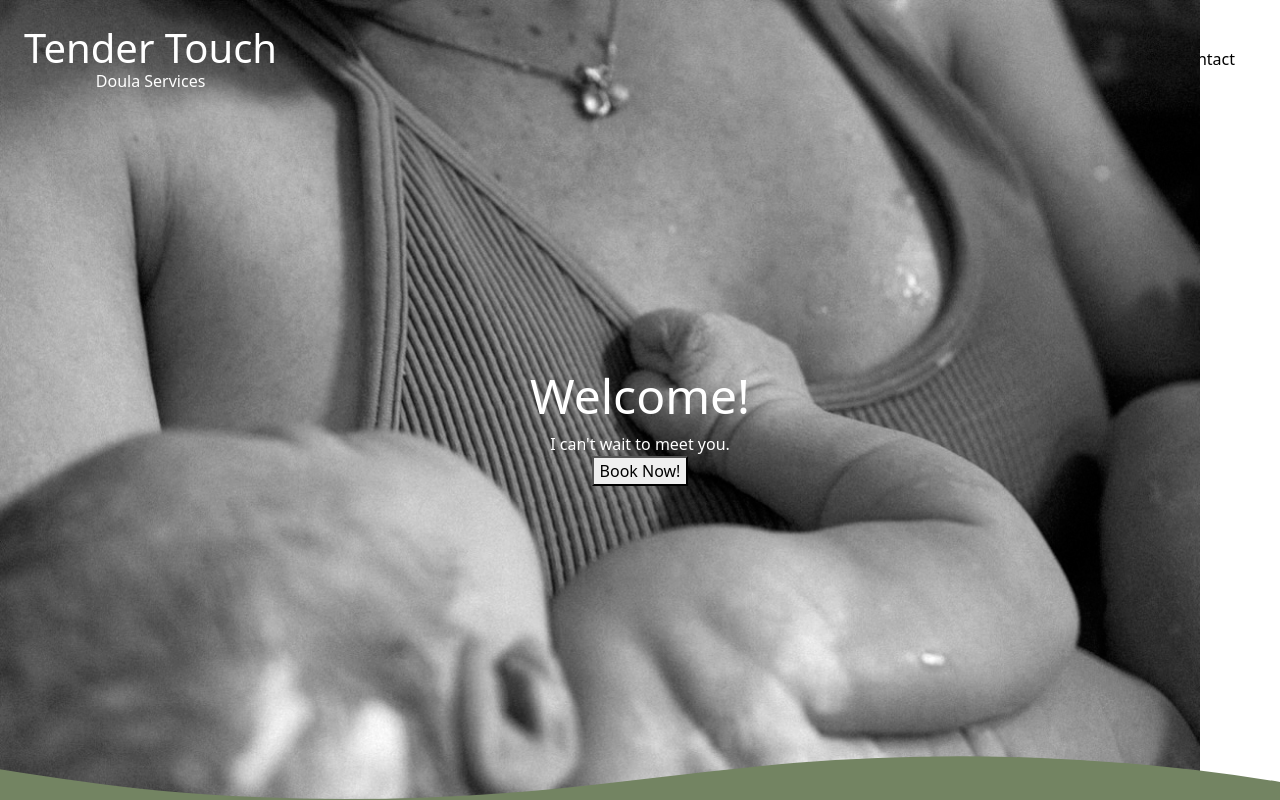
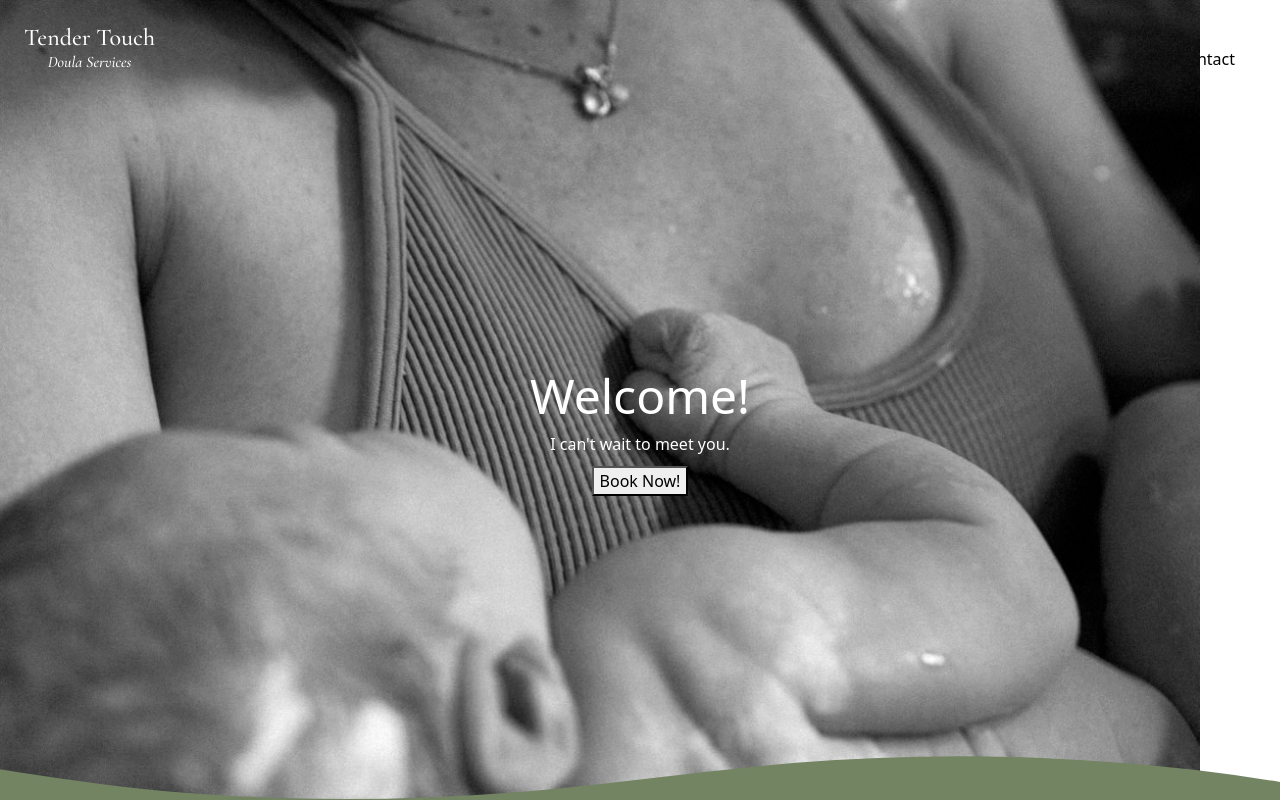
Before and after one commit to AHudg/holistic, a React (Vite) app: page / in a window 1280 px wide. Shown: the top 800 px of the page. Built offline with nearby package versions, Linux system fonts and the light colour scheme.

Commit message:
Added cormorant google font and hero text w/ fade

```diff
--- a/index.html
+++ b/index.html
@@ -9,6 +9,9 @@
       src="https://kit.fontawesome.com/2b5d982922.js"
       crossorigin="anonymous"
     ></script>
+    <link rel="preconnect" href="https://fonts.googleapis.com">
+<link rel="preconnect" href="https://fonts.gstatic.com" crossorigin>
+<link href="https://fonts.googleapis.com/css2?family=Cormorant:ital,wght@0,300..700;1,300..700&display=swap" rel="stylesheet">
   </head>
 
   <body>
--- a/src/components/Hamburger/Hamburger.jsx
+++ b/src/components/Hamburger/Hamburger.jsx
@@ -1,7 +1,7 @@
 import { useLocation } from "react-router-dom";
 import "./hamburger.css";
 
-function Hamburger({ setModalClass }) {
+function Hamburger({ hamLinks, currentLocale, setModalClass }) {
   const handleHamburger = () => {
     const hamburgerCheckbox = document.getElementById("hamburgerCheckbox");
     const hamburgerMenu = document.getElementById("hamburgerMenu");
@@ -14,21 +14,6 @@ function Hamburger({ setModalClass }) {
       setModalClass(false);
     }
   };
-
-  const hamLinks = [
-    "Home",
-    "About",
-    // "Testimonials",
-    "Services",
-    "FAQs",
-    "Contact",
-  ];
-
-  let currentLocale = useLocation().pathname.split("/")[1];
-
-  if (!currentLocale) {
-    currentLocale = "home";
-  }
 
   return (
     <div>
--- a/src/components/Hamburger/hamburger.css
+++ b/src/components/Hamburger/hamburger.css
@@ -4,7 +4,6 @@
   position: absolute;
   top: 30px;
   right: 30px;
-
   z-index: 3;
 }
 
@@ -53,6 +52,7 @@
   transform-origin: 5%;
   transform: rotate(45deg);
   width: 125%;
+  background-color: black;
 }
 
 .hamburgerCheckbox:checked + .hamburger > .bar2 {
@@ -69,6 +69,7 @@
   transform-origin: 5%;
   transform: rotate(-45deg);
   width: 125%;
+  background-color: black;
 }
 
 #hamburgerMenu {
--- a/src/components/Header/Header.jsx
+++ b/src/components/Header/Header.jsx
@@ -1,4 +1,5 @@
 import { useState, useEffect } from "react";
+import { useLocation } from "react-router-dom";
 
 import Hamburger from "../Hamburger/Hamburger.jsx";
 import Nav from "../Nav/Nav.jsx";
@@ -21,16 +22,38 @@ function Header({ setModalClass }) {
     };
   }, []);
 
+  const navLinks = [
+    "Home",
+    "About",
+    // "Testimonials",
+    "Services",
+    "FAQs",
+    "Contact",
+  ];
+
+  let currentLocale = useLocation().pathname.split("/")[1];
+
+  // to allow "Home" to highlight if active; lowercase to match later logic
+  if (!currentLocale) {
+    currentLocale = "home";
+  }
+
   return (
     <header>
       <h1>
-        <a href="/">Tender Touch</a>
-        <span>Doula Services</span>
+        <a href="/" className="cormorant normal">
+          Tender Touch
+        </a>
+        <span className="cormorant italics">Doula Services</span>
       </h1>
       {screenSize < breakpoint ? (
-        <Hamburger setModalClass={setModalClass} />
+        <Hamburger
+          hamLinks={navLinks}
+          currentLocale={currentLocale}
+          setModalClass={setModalClass}
+        />
       ) : (
-        <Nav />
+        <Nav navLinks={navLinks} currentLocale={currentLocale} />
       )}
     </header>
   );
--- a/src/components/Header/header.css
+++ b/src/components/Header/header.css
@@ -9,13 +9,13 @@ h1 {
   display: flex;
   flex-direction: column;
   align-items: center;
-  font-size: 1.5rem;
   position: relative;
   z-index: 1;
 }
 
 h1 > a {
   margin: 1.5rem 1.5rem 0 1.5rem;
+  font-size: 1.5rem;
   color: white;
 }
 
--- a/src/components/Nav/Nav.jsx
+++ b/src/components/Nav/Nav.jsx
@@ -1,23 +1,7 @@
 import { useLocation } from "react-router-dom";
 import "./nav.css";
 
-function Nav({}) {
-  const navLinks = [
-    "Home",
-    "About",
-    // "Testimonials",
-    "Services",
-    "FAQs",
-    "Contact",
-  ];
-
-  let currentLocale = useLocation().pathname.split("/")[1];
-
-  // to allow "Home" to highlight if active; lowercase to match later logic
-  if (!currentLocale) {
-    currentLocale = "home";
-  }
-
+function Nav({ navLinks, currentLocale }) {
   return (
     <nav className="desktopNav">
       <ul>
--- a/src/index.css
+++ b/src/index.css
@@ -1,5 +1,19 @@
 :root {
   font-size: 16px;
+}
+
+.cormorant {
+  font-family: "Cormorant", serif;
+  font-optical-sizing: auto;
+  font-weight: 500;
+}
+
+.normal {
+  font-style: normal;
+}
+
+.italics {
+  font-style: italic;
 }
 
 ul {
--- a/src/pages/Home/Home.jsx
+++ b/src/pages/Home/Home.jsx
@@ -8,7 +8,7 @@ function Home({}) {
   return (
     <div id="homePage">
       <section>
-        <div className="heroWords">
+        <div className="heroWords fadeIn">
           <p>Welcome!</p>
           <p>I can't wait to meet you.</p>
           <button>Book Now!</button>
--- a/src/pages/Home/home.css
+++ b/src/pages/Home/home.css
@@ -30,13 +30,30 @@
 .heroWords {
   display: flex;
   flex-direction: column;
-  z-index: 2;
   color: white;
   justify-content: center;
   align-items: center;
   position: absolute;
   top: 45%;
   width: 100vw;
+  opacity: 0;
+}
+
+.fadeIn {
+  animation: fadeInAnimation ease 2s;
+  animation-iteration-count: 1;
+  animation-fill-mode: forwards;
+  animation-delay: 1s;
+}
+
+@keyframes fadeInAnimation {
+  0% {
+    opacity: 0;
+  }
+
+  100% {
+    opacity: 1;
+  }
 }
 
 .heroWords > p,
@@ -49,7 +66,7 @@
 }
 
 .heroWords > button {
-  /* width: 100vw; */
+  margin: 10px;
 }
 
 .whatDoula,
```
